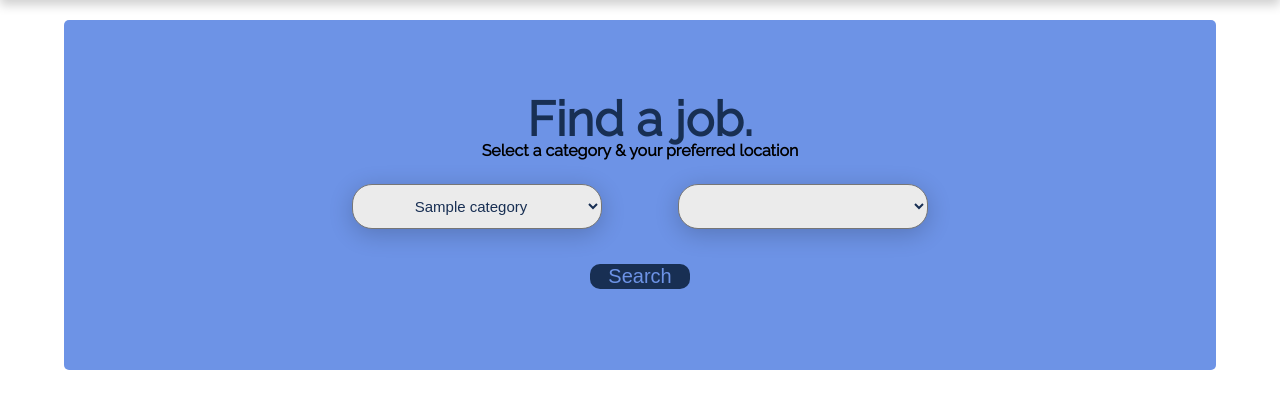
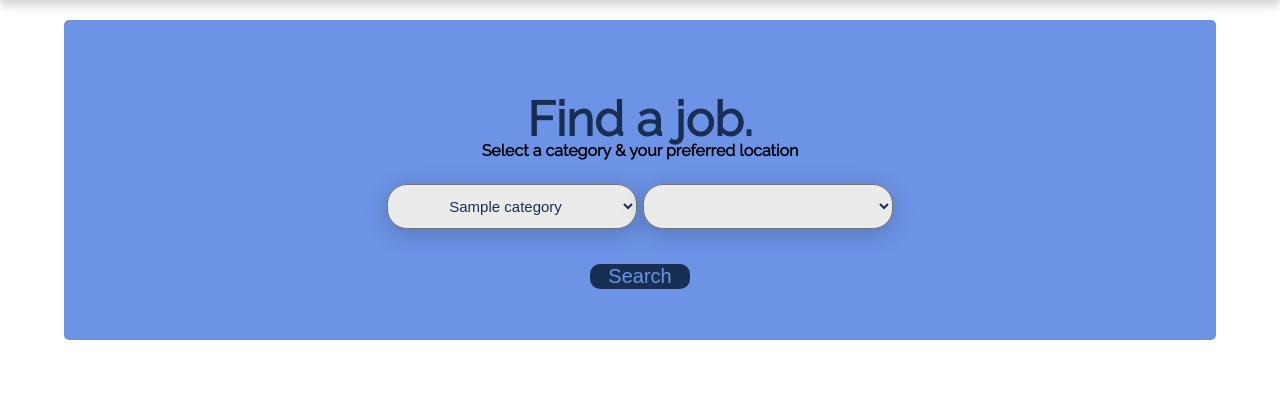
Before and after one commit to yat999/JobLister, a PHP site: page / in a window 1280 px wide. Shown: the part 70-479 px from the top of the page. Run offline with PHP 8.4, Linux system fonts and the light colour scheme; tables that the repository leaves empty or names only in its code hold one stand-in row (values such as "Sample post"); data that the repository does not hold is empty.

Commit message:
Fixed index page

```diff
--- a/Styles/Style.css
+++ b/Styles/Style.css
@@ -388,7 +388,6 @@ main {
     height: 350px;
     background-color: #6d93e6;
     border-radius: 5px;
-    overflow: auto;
     overflow-y: hidden;
 }
 
@@ -442,6 +441,8 @@ main {
 @media screen and (min-width: 550px) {
     .searchbox {
         width: 90%;
+        overflow: auto;
+        height: 320px;
     }
 
     .searchbox h1 {
@@ -450,11 +451,11 @@ main {
 
     .searchbox .categories {
         float: left;
-        padding-left: 25%;
+        padding-left: 28%;
     }
 
     .searchbox .location {
         float: right;
-        padding-right: 25%;
+        padding-right: 28%;
     }
 }
```
